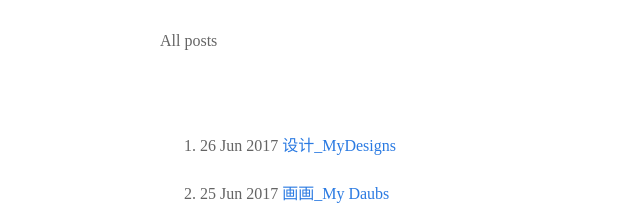
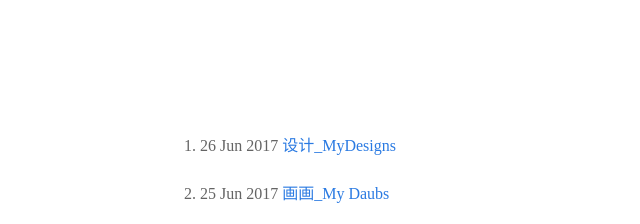
Before and after one commit to YasinZhong/yasinzhong.github.io, a Jekyll site: the page built from index.html, in a window 1280 px wide. Shown: the top 224 px of the page, without its empty margins (0-640 px from the left). Built offline with Jekyll 4.4.1, drawn with Linux system fonts in a browser that asks for light colours.

```diff
--- a/cssjs/a.js
+++ b/cssjs/a.js
@@ -16,7 +16,7 @@
 
 		function FGoodWidth(id)
 		{
-			if( windoww<windowh )document.getElementById(id).style.width="99%";
+			if( windoww<windowh )document.getElementById(id).style.width="90%";
 			//只要是竖屏状态。
 			if( windoww>windowh && windowwcm<=38)document.getElementById(id).style.width=windoww*0.75+"px";
 			//cm小于 38 厘米，通常是横屏的移动设备或低分电脑
--- a/index.html
+++ b/index.html
@@ -12,7 +12,6 @@ title: Yasin Zhong|Blog
 
 	<body>
 		<div id="div-content">
-			All posts
 			<br/><br/>
 　　		<ol>
 　　　　		{% for post in site.posts %}
```
